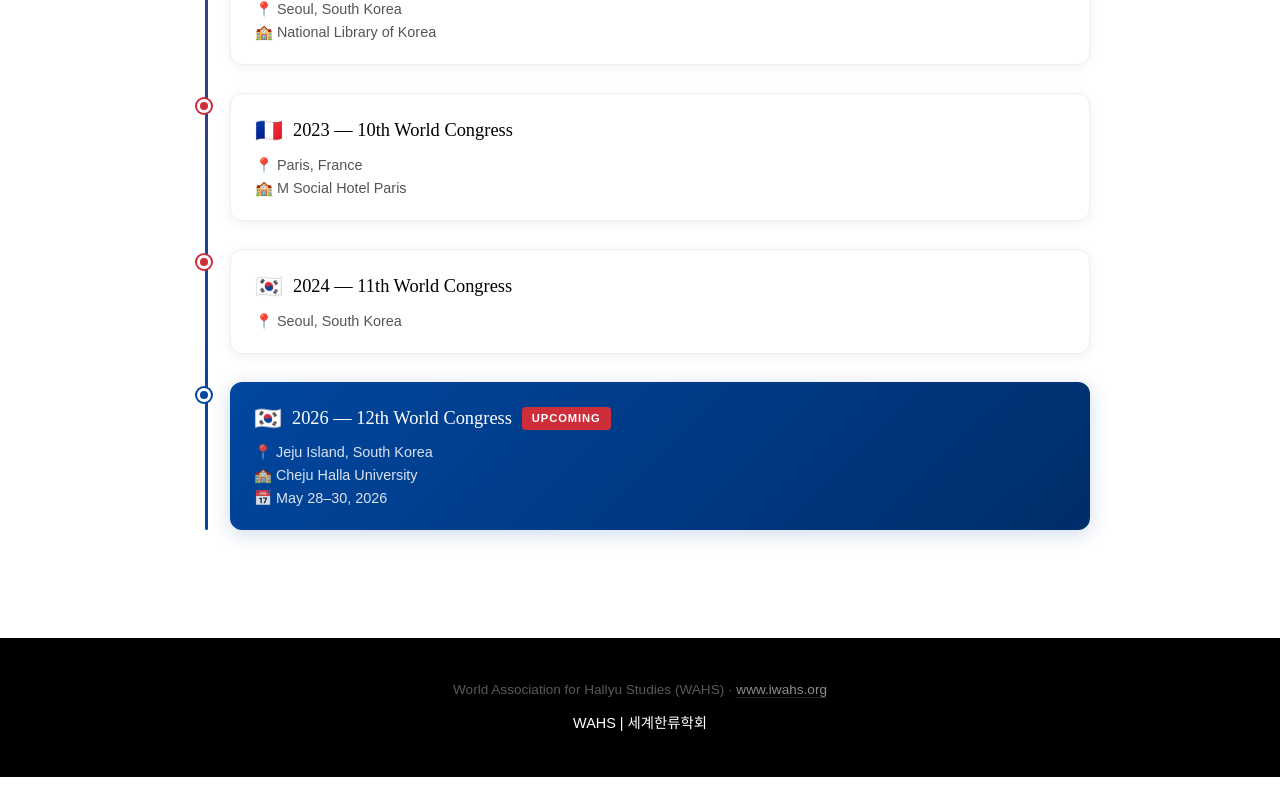
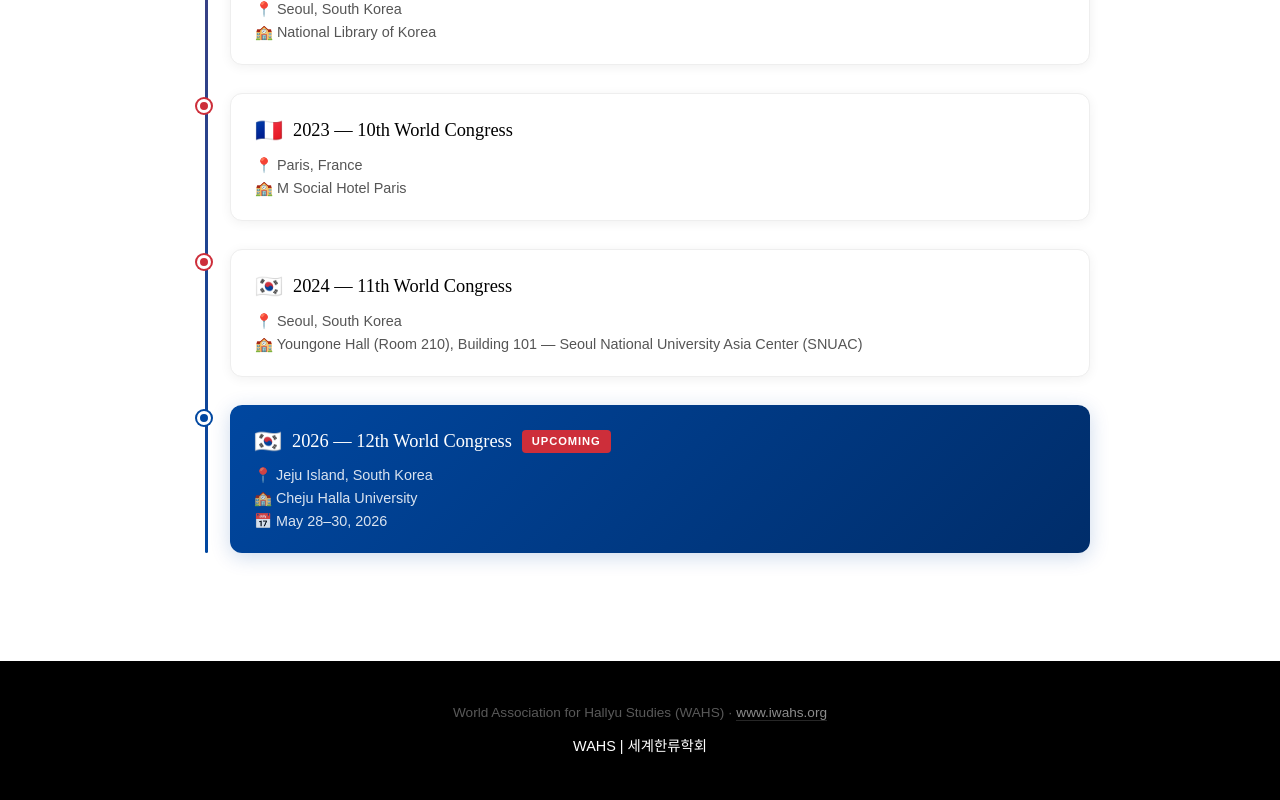
Before and after one commit to willfadeneva/WAHS, a Next.js app: page /1/past-congresses in a window 1280 px wide. Shown: the part 1880-2680 px from the top of the page. Before the commit the page ends 2657 px from the top, so only its background shows below. Built offline with nearby package versions, Linux system fonts and the light colour scheme.

Commit message:
Add 2024 venue: SNUAC Youngone Hall

```diff
--- a/src/app/[year]/past-congresses/page.tsx
+++ b/src/app/[year]/past-congresses/page.tsx
@@ -16,7 +16,7 @@ const congresses = [
   { num: 8, year: 2021, location: 'Oxford, United Kingdom (Online)', venue: 'Kellogg College, University of Oxford', note: 'Theme: Coronavirus and Pop Culture — Examined pandemic media consumption, digital fandom, and streaming growth.', flag: '🇬🇧' },
   { num: 9, year: 2022, location: 'Seoul, South Korea', venue: 'National Library of Korea', flag: '🇰🇷', link: '/2022' },
   { num: 10, year: 2023, location: 'Paris, France', venue: 'M Social Hotel Paris', flag: '🇫🇷' },
-  { num: 11, year: 2024, location: 'Seoul, South Korea', flag: '🇰🇷' },
+  { num: 11, year: 2024, location: 'Seoul, South Korea', venue: 'Youngone Hall (Room 210), Building 101 — Seoul National University Asia Center (SNUAC)', flag: '🇰🇷' },
 ];
 
 const upcoming = { num: 12, year: 2026, location: 'Jeju Island, South Korea', venue: 'Cheju Halla University', dates: 'May 28–30, 2026', flag: '🇰🇷', link: '/2026' };
```
